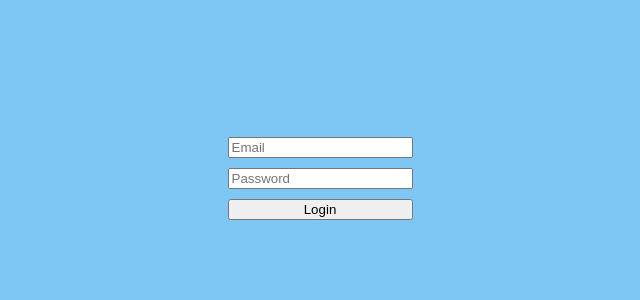
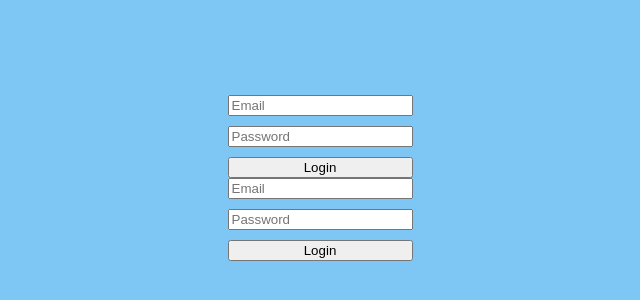
Before and after one commit to beginerbeginer/railway-react-bookreview-app, a React (Create React App) app: page /login in a window 1280 px wide. Shown: the part 222-522 px from the top of the page, without its empty margins (320-960 px from the left). Built offline with nearby package versions, Linux system fonts and the light colour scheme; no server answers.

Commit message:
[#3] 追加：react-router-dom

```diff
--- a/package.json
+++ b/package.json
@@ -19,6 +19,7 @@
     "prettier": "^3.0.2",
     "react": "^18.2.0",
     "react-dom": "^18.2.0",
+    "react-router-dom": "^6.16.0",
     "react-scripts": "5.0.1",
     "sass": "^1.66.1",
     "sass-loader": "^13.3.2",
--- a/src/App.js
+++ b/src/App.js
@@ -1,6 +1,6 @@
 import { QueryClient, QueryClientProvider } from '@tanstack/react-query'
 
-import { Signin } from './Pages/Signin.jsx'
+import { AppRouter } from './routes/Router.jsx'
 import './scss/App.scss'
 
 const queryClient = new QueryClient()
@@ -8,11 +8,7 @@ const queryClient = new QueryClient()
 export const App = () => {
   return (
     <QueryClientProvider client={queryClient}>
-      <div className="App">
-        <header className="App-header">
-          <Signin />
-        </header>
-      </div>
+      <AppRouter />
     </QueryClientProvider>
   )
 }
--- /dev/null
+++ b/src/routes/Router.jsx
@@ -0,0 +1,19 @@
+import { BrowserRouter as Router, Routes, Route, Navigate } from 'react-router-dom'
+
+import { Signin } from '../Pages/Signin.jsx'
+
+export const AppRouter = () => {
+  return (
+    <Router>
+      <div className="App">
+        <header className="App-header">
+          <Signin />
+          <Routes>
+            <Route path="/login" element={<Signin />} />
+            <Route path="/" element={<Navigate to="/signin" />} />
+          </Routes>
+        </header>
+      </div>
+    </Router>
+  )
+}
```
Also changed, not shown: 1 other file (tests, documents, lock files or other folders).
